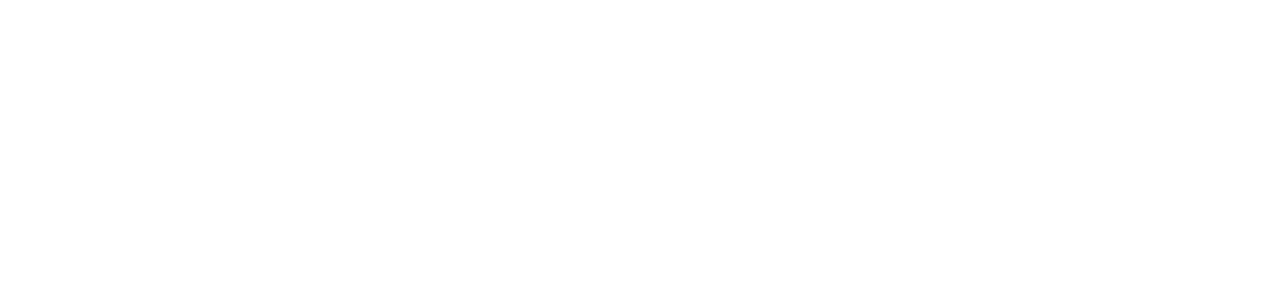
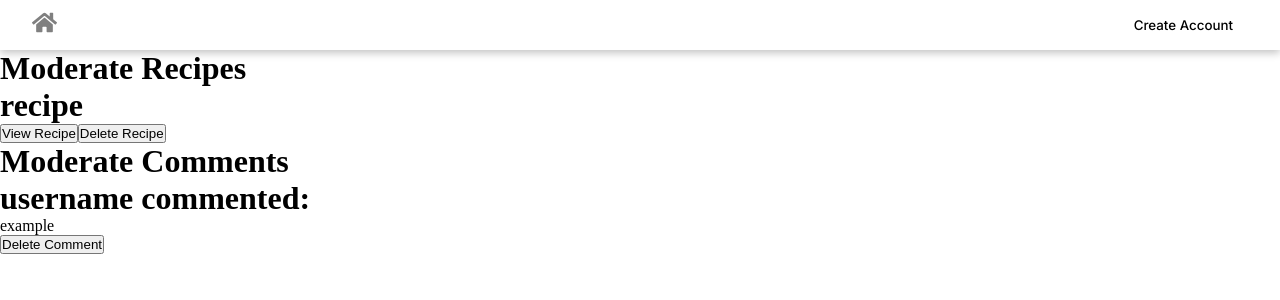
Before and after one commit to gAlexander77/recipe-application, a React (Create React App) app in the folder frontend/: page /admin in a window 1280 px wide. Before the commit this address had no page. Shown: the top 300 px of the page. Built offline with nearby package versions, Linux system fonts and the light colour scheme.

Commit message:
Add admin

```diff
--- a/frontend/src/App.js
+++ b/frontend/src/App.js
@@ -4,7 +4,7 @@
 import Login from './pages/Login';
 import Account from './pages/Account';
 import Recipe from './pages/Recipe';
-import RecipeCard from './components/RecipeCard';
+import Admin from './pages/Admin';
 
 function App() {
   return (
@@ -14,7 +14,7 @@
         <Route path="/login" element={<Login/>}/>
         <Route path="/account" element={<Account/>}/>
         <Route path="/recipe/:id" element={<Recipe/>}/>
-        <Route path="/recipecard" element={<RecipeCard/>}/>
+        <Route path="/admin" element={<Admin/>}/>
       </Routes>
     </Router>
   );
--- a/frontend/src/pages/Account.js
+++ b/frontend/src/pages/Account.js
@@ -19,6 +19,9 @@
         setUserType(localStorage.getItem('userType'));
         if (userType !== 'user'){
             navigate.current('/login');
+        }
+        if (username === 'admin'){
+            navigate.current('/admin')
         }
     },[userType])
 
--- /dev/null
+++ b/frontend/src/pages/Admin.js
@@ -0,0 +1,72 @@
+import React,{useState} from "react";
+import { Link } from "react-router-dom";
+import NavigationBar from '../components/NavigationBar';
+
+function Admin(){
+
+    const [userType, setUserType] = useState(localStorage.getItem('userType'));
+
+    function Recipes(){
+
+        function Recipe({recipe, id}){
+
+            const deleteRecipeHandler = () => {
+                console.log("Recipe has been deleted")
+            }
+
+            return (
+                <div className="moderate-recipe-container">
+                    <h1>{recipe}</h1>
+                    <Link to={"/recipe/"+id} state={id} onClick={() => console.log("clicked "+id)}>
+                        <button>View Recipe</button>
+                    </Link>
+                    <button onClick={deleteRecipeHandler}> Delete Recipe</button>
+                </div>
+            );
+        }
+
+        return(
+            <div className="moderate-recipes-container">
+                <h1>Moderate Recipes</h1>
+                <Recipe recipe="recipe" id={1}/>
+            </div>
+        );
+    }
+
+    function Comments(){
+
+        function Comment({commentID,username,comment}){
+
+            const deleteCommentHandler = () => {
+                        console.log("Recipe has been deleted")
+                    }
+
+            return (
+                <div className="moderate-comment-container">
+                    <h1>{username} commented: </h1>
+                    <p>{comment}</p>
+                    <button>Delete Comment</button>
+                </div>
+            );
+        }
+
+        return(
+            <div className="moderate-comments-container">
+                <h1>Moderate Comments</h1>
+                <Comment username="username" comment="example"/>
+            </div>
+        );
+    }
+
+    return (
+        <div className="Admin">
+            <div className="navbar">
+                <NavigationBar {...{userType}}/>
+            </div>
+            <Recipes/>
+            <Comments/>
+        </div>
+    );
+}
+
+export default Admin;
```
